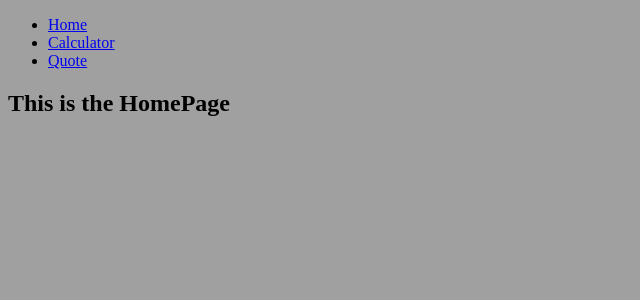
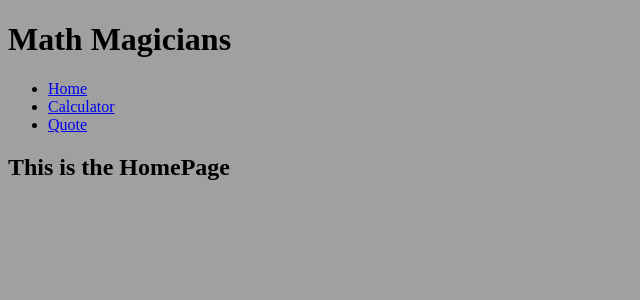
Before and after one commit to luigirazum/mv-math-magicians, a React (Create React App) app: page / in a window 1280 px wide. Shown: the top 300 px of the page, without its empty margins (0-640 px from the left). Built offline with nearby package versions, Linux system fonts and the light colour scheme.

Commit message:
Wrap in main tags the content of the App.

```diff
--- a/src/App.js
+++ b/src/App.js
@@ -6,20 +6,22 @@ import HomePage from './pages/HomePage';
 import CalcPage from './pages/CalcPage';
 import QuotePage from './pages/QuotePage';
 import NotMatch from './pages/NotMatch';
-import NavBar from './components/NavBar';
+import PageHeader from './components/PageHeader';
 
 // Add style sheet
 import './assets/styles/App.css';
 
 const App = () => (
   <>
-    <NavBar />
+    <PageHeader />
+    <main>
       <Routes>
         <Route path="/" element={<HomePage />} />
         <Route path="calculator" element={<CalcPage />} />
         <Route path="quote" element={<QuotePage />} />
         <Route path="*" element={<NotMatch />} />
       </Routes>
+    </main>
   </>
 );
 
```
Lines whose indentation alone changed are shown as unchanged.
